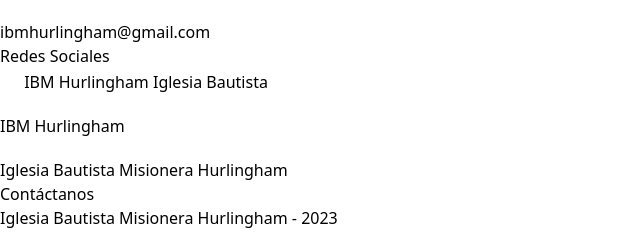
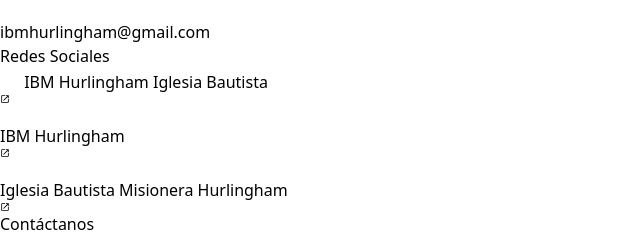
Before and after one commit to elizabethMica/IBMH, a React (Vite) app in the folder client/: page / in a window 1280 px wide. Shown: the part 868-1108 px from the top of the page, without its empty margins (0-640 px from the left). Built offline with nearby package versions, Linux system fonts and the light colour scheme; no server answers; some icons are missing.

Commit message:
icon open in new tab

```diff
--- a/client/src/Components/Footer/Footer.jsx
+++ b/client/src/Components/Footer/Footer.jsx
@@ -5,6 +5,7 @@ import {FaLocationDot, FaYoutube, FaChurch} from 'react-icons/fa6'
 import {MdEmail} from 'react-icons/md'
 import {BsSpotify} from 'react-icons/bs'
 import {FaFacebookSquare} from 'react-icons/fa'
+import { MdOpenInNew } from "react-icons/md";
 
 function Footer() {
 
@@ -51,17 +52,20 @@ function Footer() {
         <div className='bg-[#443426] flex  flex-col justify-center text-center my-4 md:my-0 md:text-start'>
           <h3 className='text-lg  text-white md:pb-4 pb-2'>Redes Sociales</h3>
           <div className='bg-[#443426] flex flex-col mx-4 text-white justify-center items-center text-center md:items-start md:m-0'>
-              <div className='flex flex-row justify-center md:pb-4 md:text-start text-center pb-2'>
+              <div className='flex flex-row justify-center items-center md:pb-4 md:text-start text-center pb-2'>
                 <FaYoutube color={'white'} size={20} className='mx-2'/>
                 <NavLink to={youtubeLink} target="_blank"> IBM Hurlingham Iglesia Bautista</NavLink>
+                <MdOpenInNew size={10} className='ml-1'/>
               </div>
-              <div className='flex flex-row justify-center md:pb-4 md:text-start text-center pb-2' >
+              <div className='flex flex-row justify-center items-center md:pb-4 md:text-start text-center pb-2' >
                 <BsSpotify color={'white'} size={20} className='mx-2' />
                 <NavLink to={spotifyLink} target="_blank">IBM Hurlingham</NavLink>
+                <MdOpenInNew size={10} className='ml-1'/>
               </div>
-              <div className='flex flex-row justify-center  text-start pb-2' >
+              <div className='flex flex-row justify-center  items-center text-start pb-2' >
                 <FaFacebookSquare color={'white'} size={20} className='mx-2'/>
                 <NavLink to={facebookLink} target="_blank">Iglesia Bautista Misionera Hurlingham </NavLink>
+                <MdOpenInNew size={10} className='ml-1'/>
               </div>
           </div>
           <NavLink to="/contact" className={"lg:mt-16 mt-4 lg:self-end self-center"}><button className='text-lg bg-[#be8552] hover:bg-[#9c6d44] rounded  text-white p-2'>Contáctanos</button></NavLink>
```
